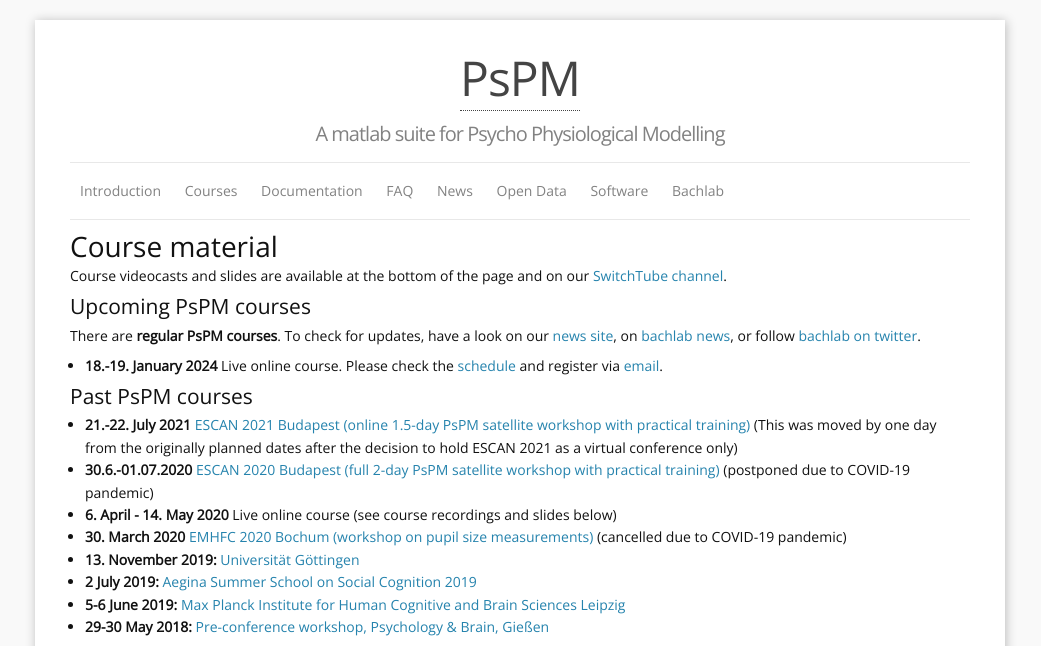
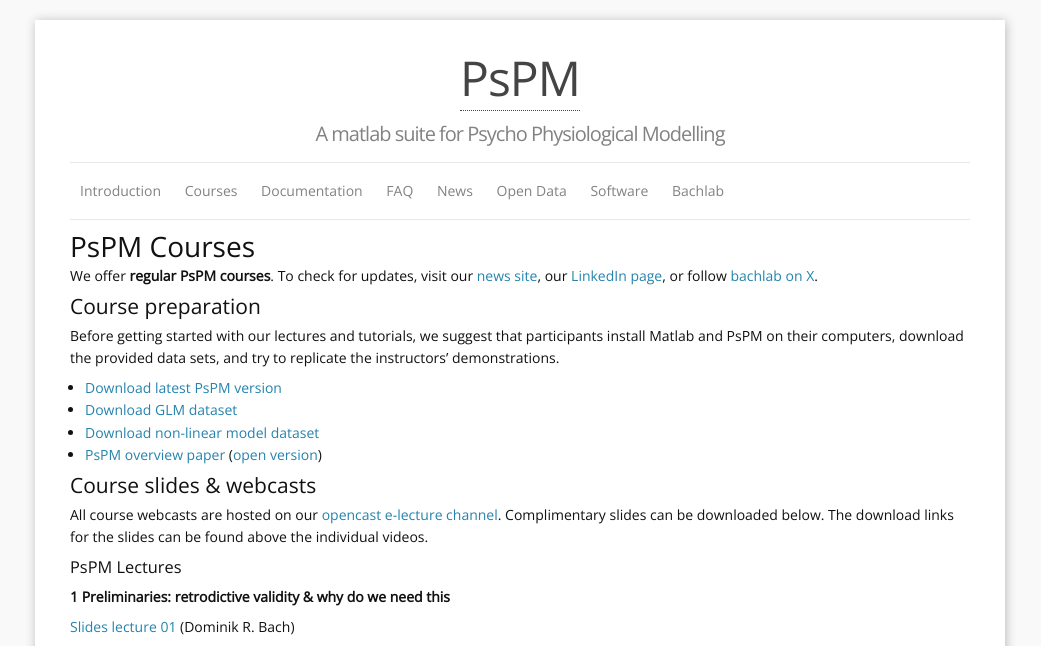
Before and after one commit to bachlab/PsPM, a Jekyll site: the page built from courses.markdown, in a window 1280 px wide and 1400 px high. Shown: the top 646 px of the window, without its empty margins (120-1161 px from the left). Built offline with Jekyll 4.4.1, drawn with Linux system fonts in a browser that asks for light colours; some of the changed text lies outside the part shown; grey boxes are pictures that could not be loaded.

Commit message:
Update courses.markdown
Restructured the page, updated the links for the embedded videos, moved the last PsPM course to the list of past courses

```diff
--- a/courses.markdown
+++ b/courses.markdown
@@ -4,87 +4,109 @@
 permalink: /courses/
 ---
 
-# Course material
+# PsPM Courses
+
+We offer **regular PsPM courses**. To check for updates, visit our [news site](https://bachlab.github.io/PsPM/news/), our [LinkedIn page](https://www.linkedin.com/company/100091575/admin/feed/posts/), or follow [bachlab on X](https://twitter.com/bachlab_cog).
 
 
-Course videocasts and slides are available at the bottom of the page and on our [SwitchTube channel](https://tube.switch.ch/channels/13e2563b?order=alphabetical&view=list).
-
-
-## Upcoming PsPM courses
-There are **regular PsPM courses**. To check for updates, have a look on our [news site](https://bachlab.github.io/PsPM/news/), on [bachlab news](http://bachlab.org/news), or follow [bachlab on twitter](http://twitter.com/bachlab_uzh).
-* **18.-19. January 2024** Live online course. Please check the <a href="https://www.caian.uni-bonn.de/media/pspm_schedule_012024v2.pdf">schedule</a> and register via <a href="mailto:caian.admin@uni-bonn.de">email</a>.
-
-
-## Past PsPM courses
-* **21.-22. July 2021** [ESCAN 2021 Budapest (online 1.5-day PsPM satellite workshop with practical training)](http://www.escan2020.eu/) (This was moved by one day from the originally planned dates after the decision to hold ESCAN 2021 as a virtual conference only)
-* **30.6.-01.07.2020** [ESCAN 2020 Budapest (full 2-day PsPM satellite workshop with practical training)](http://www.escan2020.eu/) (postponed due to COVID-19 pandemic)
-* **6. April - 14. May 2020** Live online course (see course recordings and slides below)
-* **30. March 2020** [EMHFC 2020 Bochum (workshop on pupil size measurements)](https://emhfc.blogs.uni-hamburg.de/pre-conference-seminars/) (cancelled due to COVID-19 pandemic)
-* **13. November 2019:** [Universität Göttingen](https://www.uni-goettingen.de/de/509586.html)
-* **2 July 2019:** [Aegina Summer School on Social Cognition 2019](https://philosophy.sas.ac.uk/aegina-summer-school-social-cognition-2019)
-* **5-6 June 2019:** [Max Planck Institute for Human Cognitive and Brain Sciences Leipzig](https://imprs-neurocom.mpg.de/805103/introduction-to-psychophysiological-modelling-pspm)
-* **29-30 May 2018:** [Pre-conference workshop, Psychology & Brain, Gießen](https://www.pug2018.de/Giessen/?page_id=1549)
-
-## Course slides & webcasts
-
-All course webcasts are hosted on our [SwitchTube channel](https://tube.switch.ch/channels/13e2563b?order=alphabetical&view=list).
-
-* **01 Retrodictive validity & why do we need this:** [Slides](http://bachlab.org/wp-content/uploads/2020/04/01_Overview_Bach.pdf) (Dominik R. Bach)
-
-<iframe width="640" height="360" src="https://player.uni-bonn.educast.nrw/a3a65f7e-8551-4ede-a115-8734795c2b98" frameborder="0" webkitallowfullscreen mozallowfullscreen allowfullscreen></iframe>
-
-* **02 LTI & GLM:** [Slides](http://bachlab.org/wp-content/uploads/2020/04/02_LTI_GLM_Bach.pdf) (Dominik R. Bach)
-
-<iframe width="640" height="360" src="https://player.uni-bonn.educast.nrw/e20a1233-9bcc-4536-b2c7-03a42aadfbdc" frameborder="0" webkitallowfullscreen mozallowfullscreen allowfullscreen></iframe>
-
-* **03 Skin conductance responses (SCR):** [Slides](http://bachlab.org/wp-content/uploads/2020/04/03_SCR_Bach.pdf) (Dominik R. Bach)
-
-<iframe width="640" height="360" src="https://player.uni-bonn.educast.nrw/9710ce99-a74f-4073-aa8c-8edd400d1570" frameborder="0" webkitallowfullscreen mozallowfullscreen allowfullscreen></iframe>
-
-* **04 Pupil size responses:** [Slides](http://bachlab.org/04_pupil_korn) (Dominik R. Bach)
-
-<iframe width="640" height="360" src="https://player.uni-bonn.educast.nrw/2a119016-fa9a-4dd9-a399-fb51fb4186b2" frameborder="0" webkitallowfullscreen mozallowfullscreen allowfullscreen></iframe>
-
-* **05 Heart period responses:** [Slides](http://bachlab.org/05_hpr_paulus) (Philipp Paulus)
-
-<iframe width="640" height="360" src="https://player.uni-bonn.educast.nrw/59d0c837-95e5-4e29-8fa5-62bf1fedae57" frameborder="0" webkitallowfullscreen mozallowfullscreen allowfullscreen></iframe>
-
-* **06 Respiration & startle eye blink:** [Slides](http://bachlab.org/06_rar_sebr_bach) (Dominik R. Bach)
-
-<iframe width="640" height="360" src="https://player.uni-bonn.educast.nrw/9bdf9373-fdb8-4b59-8a45-69263e715cc5" frameborder="0" webkitallowfullscreen mozallowfullscreen allowfullscreen></iframe>
-
-* **07 Measuring fear conditioning with PsPM:** [Slides](http://bachlab.org/07_fear_conditioning_xia) (Yanfang Xia)
-
-<iframe width="640" height="360" src="https://player.uni-bonn.educast.nrw/9a364b4e-9c80-4d4f-995f-5acbd0b0848b" frameborder="0" webkitallowfullscreen mozallowfullscreen allowfullscreen></iframe>
-
-* **Tutorial 2: GLM for SCR** (Dominik R Bach)
-
-<iframe width="640" height="360" src="https://player.uni-bonn.educast.nrw/3790bace-80bc-4c88-93f7-fef4eb17cfd2" frameborder="0" webkitallowfullscreen mozallowfullscreen allowfullscreen></iframe>
-
-* **Tutorial 3: Non-linear models for SCR & artefact removal** (Dominik R Bach)
-
-<iframe width="640" height="360" src="https://player.uni-bonn.educast.nrw/a310e31a-010b-4ebb-9076-daf15d3bf2f0" frameborder="0" webkitallowfullscreen mozallowfullscreen allowfullscreen></iframe>
-
-* **Tutorial 4: pupil size analysis** (Christoph W Korn)
-
-<iframe width="640" height="360" src="https://player.uni-bonn.educast.nrw/c15a44c7-7e04-4b7b-a0df-fa2e7b565739" frameborder="0" webkitallowfullscreen mozallowfullscreen allowfullscreen></iframe>
-
-* **Tutorial 5: Workflow automation I** (Filip Melinscak)
-* [Slides](https://docs.google.com/presentation/d/1LsaEB3MozxvxJVSfZUQdXBhJ6BjEkqLeFf_0nZiD4Zc/edit?usp=sharing)
-* [Tutorial files](https://drive.google.com/open?id=1na1wGlCaDZLreLtEi1iEj1Y5Glqd4mFP)
-
-* **Tutorial 6: Workflow automation II** (Filip Melinscak)
-* [Slides](https://docs.google.com/presentation/d/1YuNKejeTsCrpURCYGjCTf0_m62dsVh9Z9xu05JRnpfw/edit?usp=sharing)
-* [Tutorial files](https://drive.google.com/open?id=1g5Wnmu1ghUtNWo9vMWv52WTL4qNi8N88)
-
-* **Tutorial 7: cardiac, respiration, and eyeblink EMG pre-processing** (Dominik R Bach)
-
-<iframe width="640" height="360" src="https://tube.switch.ch/embed/65d9dab0" frameborder="0" webkitallowfullscreen mozallowfullscreen allowfullscreen></iframe>
-
 ## Course preparation
-For the tutorials, we suggest that participants install Matlab and PsPM on their computers, download the provided data sets, and try to replicate the instructors' demonstrations. Useful links for all courses:
+Before getting started with our lectures and tutorials, we suggest that participants install Matlab and PsPM on their computers, download the provided data sets, and try to replicate the instructors' demonstrations.
 
 * [Download latest PsPM version](https://bachlab.github.io/PsPM/software/)
 * [Download GLM dataset](https://github.com/bachlab/PsPM-tutorial-datasets/releases/download/tutorial-datasets/Tutorial_dataset_GLM.zip)
 * [Download non-linear model dataset](https://github.com/bachlab/PsPM-tutorial-datasets/releases/download/tutorial-datasets/Tutorial_dataset_DCM.zip)
-* [PsPM overview paper](https://doi.org/10.1111/psyp.13209) ([open version](https://discovery.ucl.ac.uk/id/eprint/10070115/))
+* [PsPM overview paper](https://doi.org/10.1111/psyp.13209)                                                                                                                                                                                                                                                                                                                                                                                                                                                                                                                                                                                                                                                                                                                                                                                                                                                                                                                                                                  ([open version](https://discovery.ucl.ac.uk/id/eprint/10070115/))
+
+
+## Course slides & webcasts
+
+All course webcasts are hosted on our [opencast e-lecture channel](https://electure.uni-bonn.de/engage/ui/index.html?e=1&p=1&epFrom=2ba1b253-ff81-4bd6-bf6e-624ad850bce1). Complimentary slides can be downloaded below. The download links for the slides can be found above the individual videos.
+
+
+### PsPM Lectures
+
+#### **1 Preliminaries: retrodictive validity & why do we need this**
+[Slides lecture 01](http://bachlab.org/wp-content/uploads/2020/04/01_Overview_Bach.pdf) (Dominik R. Bach)
+<iframe allowfullscreen="true" webkitallowfullscreen="true" mozallowfullscreen="true" src="https://electure.uni-bonn.de/paella/ui/watch.html?id=a3a65f7e-8551-4ede-a115-8734795c2b98" style="border:0px #FFFFFF none;" name="Paella Player" scrolling="no" frameborder="0" marginheight="0px" marginwidth="0px" width="640" height="360"></iframe>
+
+
+#### **2 LTI & GLM**
+[Slides lecture 02](http://bachlab.org/wp-content/uploads/2020/04/02_LTI_GLM_Bach.pdf) (Dominik R. Bach)
+<iframe allowfullscreen="true" webkitallowfullscreen="true" mozallowfullscreen="true" src="https://electure.uni-bonn.de/paella/ui/watch.html?id=e20a1233-9bcc-4536-b2c7-03a42aadfbdc" style="border:0px #FFFFFF none;" name="Paella Player" scrolling="no" frameborder="0" marginheight="0px" marginwidth="0px" width="640" height="360"></iframe>
+
+
+#### **3 Skin conductance responses (SCR)**
+[Slides lecture 03](http://bachlab.org/wp-content/uploads/2020/04/03_SCR_Bach.pdf) (Dominik R. Bach)
+<iframe allowfullscreen="true" webkitallowfullscreen="true" mozallowfullscreen="true" src="https://electure.uni-bonn.de/paella/ui/watch.html?id=9710ce99-a74f-4073-aa8c-8edd400d1570" style="border:0px #FFFFFF none;" name="Paella Player" scrolling="no" frameborder="0" marginheight="0px" marginwidth="0px" width="640" height="360"></iframe>
+
+
+#### **4 Pupil size responses**
+[Slides lecture 04](http://bachlab.org/04_pupil_korn) (Dominik R. Bach)
+<iframe allowfullscreen="true" webkitallowfullscreen="true" mozallowfullscreen="true" src="https://electure.uni-bonn.de/paella/ui/watch.html?id=b4bf6f0b-ebfa-4781-a3c3-ff34b23e9c4e" style="border:0px #FFFFFF none;" name="Paella Player" scrolling="no" frameborder="0" marginheight="0px" marginwidth="0px" width="640" height="360"></iframe>
+
+
+#### **5 Heart period responses:**
+[Slides lecture 05](http://bachlab.org/05_hpr_paulus) (Philipp Paulus)
+
+<iframe allowfullscreen="true" webkitallowfullscreen="true" mozallowfullscreen="true" src="https://electure.uni-bonn.de/paella/ui/watch.html?id=59d0c837-95e5-4e29-8fa5-62bf1fedae57" style="border:0px #FFFFFF none;" name="Paella Player" scrolling="no" frameborder="0" marginheight="0px" marginwidth="0px" width="640" height="360"></iframe>
+
+
+#### **6 Respiration & startle eye blink:**
+[Slides](http://bachlab.org/06_rar_sebr_bach) (Dominik R. Bach)
+<iframe allowfullscreen="true" webkitallowfullscreen="true" mozallowfullscreen="true" src="https://electure.uni-bonn.de/paella/ui/watch.html?id=9bdf9373-fdb8-4b59-8a45-69263e715cc5" style="border:0px #FFFFFF none;" name="Paella Player" scrolling="no" frameborder="0" marginheight="0px" marginwidth="0px" width="640" height="360"></iframe>
+
+
+#### **7 Measuring fear conditioning with PsPM:**
+[Slides](http://bachlab.org/07_fear_conditioning_xia) (Yanfang Xia)
+<iframe allowfullscreen="true" webkitallowfullscreen="true" mozallowfullscreen="true" src="https://electure.uni-bonn.de/paella/ui/watch.html?id=9a364b4e-9c80-4d4f-995f-5acbd0b0848b" style="border:0px #FFFFFF none;" name="Paella Player" scrolling="no" frameborder="0" marginheight="0px" marginwidth="0px" width="640" height="360"></iframe>
+
+
+
+### PsPM Tutorials
+Some of the tutorials have slides, others come with additional files for practice.
+
+#### **Tutorial 1**
+We are sorry. There is currently no material available for tutorial 1.
+
+
+#### **Tutorial 2: GLM for SCR** (Dominik R Bach)
+<iframe allowfullscreen="true" webkitallowfullscreen="true" mozallowfullscreen="true" src="https://electure.uni-bonn.de/paella/ui/watch.html?id=3790bace-80bc-4c88-93f7-fef4eb17cfd2" style="border:0px #FFFFFF none;" name="Paella Player" scrolling="no" frameborder="0" marginheight="0px" marginwidth="0px" width="640" height="360"></iframe>
+
+
+#### **Tutorial 3: Non-linear models for SCR & artefact removal** (Dominik R Bach)
+<iframe allowfullscreen="true" webkitallowfullscreen="true" mozallowfullscreen="true" src="https://electure.uni-bonn.de/paella/ui/watch.html?id=a310e31a-010b-4ebb-9076-daf15d3bf2f0" style="border:0px #FFFFFF none;" name="Paella Player" scrolling="no" frameborder="0" marginheight="0px" marginwidth="0px" width="640" height="360"></iframe>
+
+
+#### **Tutorial 4: pupil size analysis** (Christoph W Korn)
+<iframe allowfullscreen="true" webkitallowfullscreen="true" mozallowfullscreen="true" src="https://electure.uni-bonn.de/paella/ui/watch.html?id=c15a44c7-7e04-4b7b-a0df-fa2e7b565739" style="border:0px #FFFFFF none;" name="Paella Player" scrolling="no" frameborder="0" marginheight="0px" marginwidth="0px" width="640" height="360"></iframe>
+
+#### **Tutorial 5: Workflow automation I** (Filip Melinscak)
+* [Slides tutorial 5](https://docs.google.com/presentation/d/1LsaEB3MozxvxJVSfZUQdXBhJ6BjEkqLeFf_0nZiD4Zc/edit?usp=sharing)
+* [Additional files tutorial 5](https://drive.google.com/open?id=1na1wGlCaDZLreLtEi1iEj1Y5Glqd4mFP)
+
+
+#### **Tutorial 6: Workflow automation II** (Filip Melinscak)
+* [Slides tutorial 6](https://docs.google.com/presentation/d/1YuNKejeTsCrpURCYGjCTf0_m62dsVh9Z9xu05JRnpfw/edit?usp=sharing)
+* [Files tutorial 6](https://drive.google.com/open?id=1g5Wnmu1ghUtNWo9vMWv52WTL4qNi8N88)
+
+#### **Tutorial 7: cardiac, respiration, and eyeblink EMG pre-processing** (Dominik R Bach)
+
+<iframe allowfullscreen="true" webkitallowfullscreen="true" mozallowfullscreen="true" src="https://electure.uni-bonn.de/paella/ui/watch.html?id=a98b09d2-571f-4b9f-a6d9-f579f3bb8eec" style="border:0px #FFFFFF none;" name="Paella Player" scrolling="no" frameborder="0" marginheight="0px" marginwidth="0px" width="640" height="360"></iframe>
+
+
+## Upcoming PsPM Courses
+Currently non scheduled.
+
+
+
+## Past PsPM courses
+
+-   18 - 19 January 2024: University of Bonn (online 2-half-day PsPM satellite workshop with practical training)
+-   21 - 22 July 2021 ESCAN 2021: Budapest (online 1.5-day PsPM satellite workshop with practical training)
+-   30 June - 1 July 2020: ESCAN 2020 Budapest (full 2-day PsPM satellite workshop with practical training; postponed due to COVID-19 pandemic)
+-   6 April - 14 May 2020: Live online course (see course recordings and slides below)
+-   30 March 2020: EMHFC 2020 Bochum (workshop on pupil size measurements; cancelled due to COVID-19 pandemic)
+-   13 November 2019: University of Göttingen
+-   2 July 2019: Aegina Summer School on Social Cognition 2019
+-   5 - 6 June 2019: Max Planck Institute for Human Cognitive and Brain Sciences Leipzig
+-   29 - 30 May 2018: Pre-conference workshop, Psychology & Brain, Gießen
```
